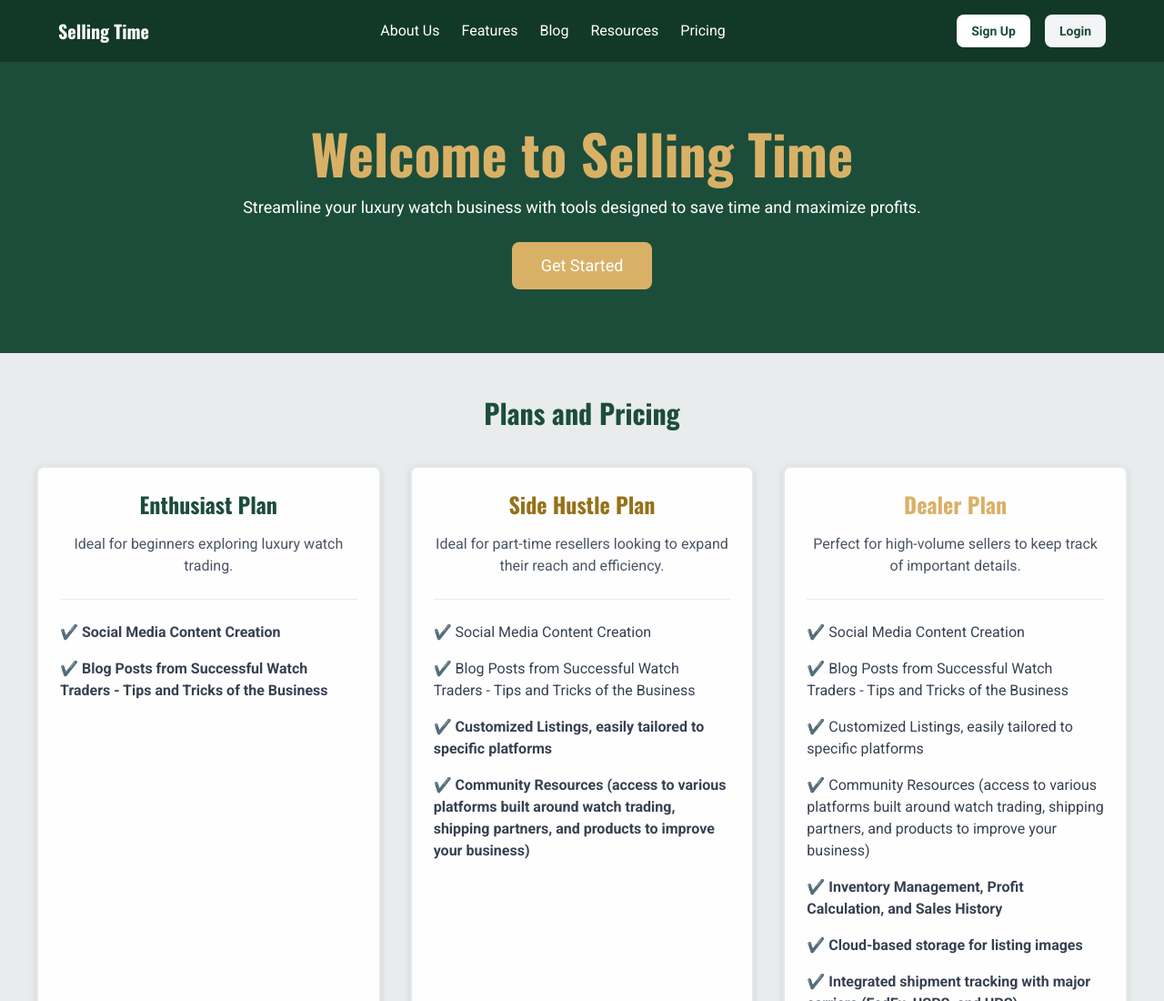
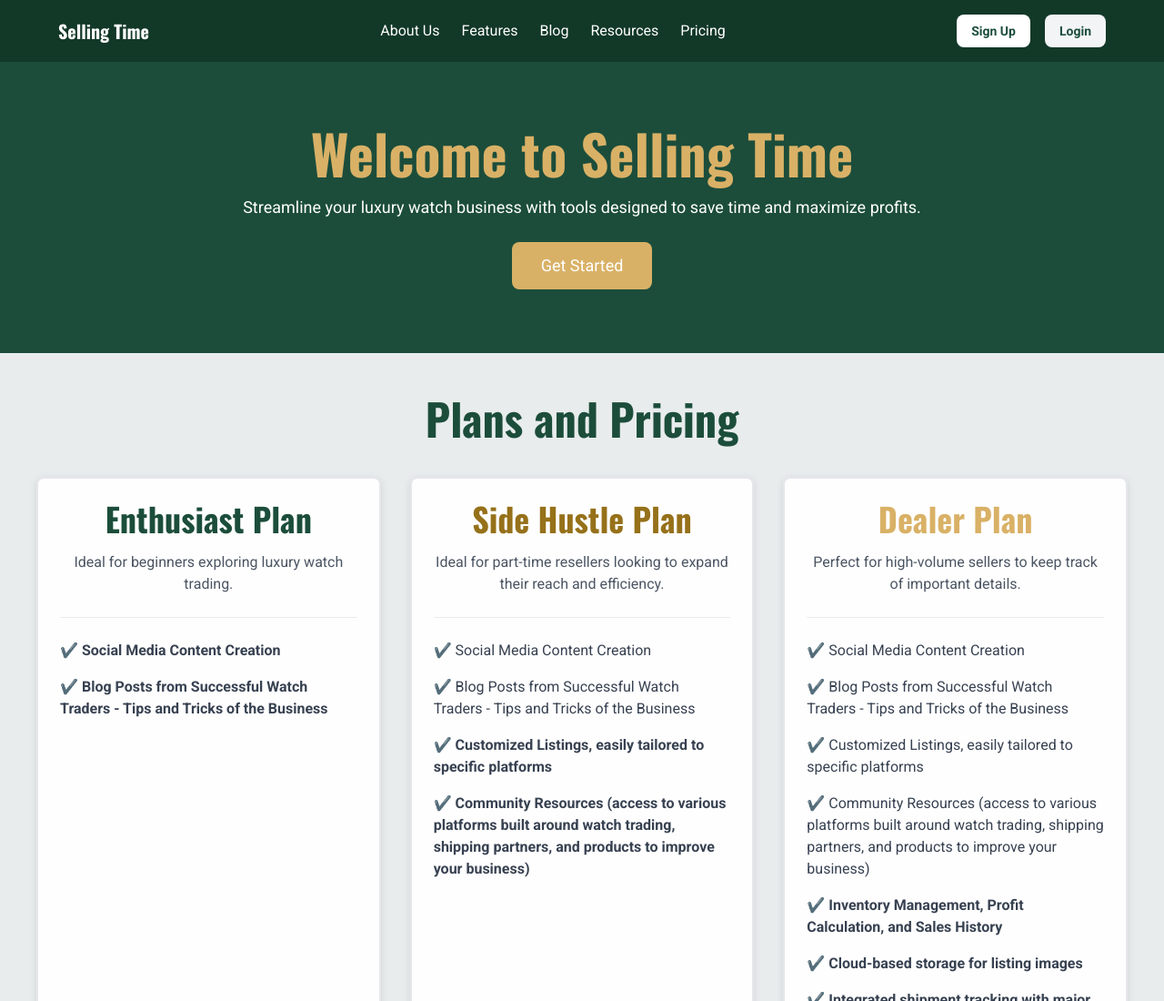
Before and after one commit to sathvikaithala/sellingtime, a plain HTML site: page index.html in a window 1280 px wide. Shown: the top 1100 px of the page at 91% size. Drawn offline with nearby package versions, Linux system fonts and the light colour scheme.

Commit message:
Update index.html

```diff
--- a/index.html
+++ b/index.html
@@ -130,12 +130,12 @@
   <!-- Plans and Pricing Section -->
   <section id="features" class="py-12 px-6">
     <div class="content-container text-center">
-      <h2 class="text-3xl font-bold mb-10 text-forest-green">Plans and Pricing</h2>
+      <h2 class="text-5xl font-bold mb-10 text-forest-green">Plans and Pricing</h2>
       <div class="grid grid-cols-1 md:grid-cols-3 gap-8">
         <!-- Enthusiast Plan -->
         <div class="card p-6 border-2 border-forest-green rounded-lg flex flex-col justify-between h-full">
           <div>
-            <h3 class="text-2xl font-bold mb-4 text-forest-green">Enthusiast Plan</h3>
+            <h3 class="text-4xl font-bold mb-4 text-forest-green">Enthusiast Plan</h3>
             <p class="mb-6 text-gray-600">Ideal for beginners exploring luxury watch trading.</p>
             <hr />
             <br />
@@ -156,7 +156,7 @@
         <!-- Side Hustle Plan -->
         <div class="card p-6 border-2 border-gold rounded-lg flex flex-col justify-between h-full">
           <div>
-            <h3 class="text-2xl font-bold mb-4 text-gold">Side Hustle Plan</h3>
+            <h3 class="text-4xl font-bold mb-4 text-gold">Side Hustle Plan</h3>
             <p class="mb-6 text-gray-600">Ideal for part-time resellers looking to expand their reach and efficiency.</p>
             <hr />
             <br />
@@ -179,7 +179,7 @@
         <!-- Dealer Plan -->
         <div class="card p-6 border-2 border-light-gold rounded-lg flex flex-col justify-between h-full">
           <div>
-            <h3 class="text-2xl font-bold mb-4 text-light-gold">Dealer Plan</h3>
+            <h3 class="text-4xl font-bold mb-4 text-light-gold">Dealer Plan</h3>
             <p class="mb-6 text-gray-600">Perfect for high-volume sellers to keep track of important details.</p>
             <hr />
             <br />
```
